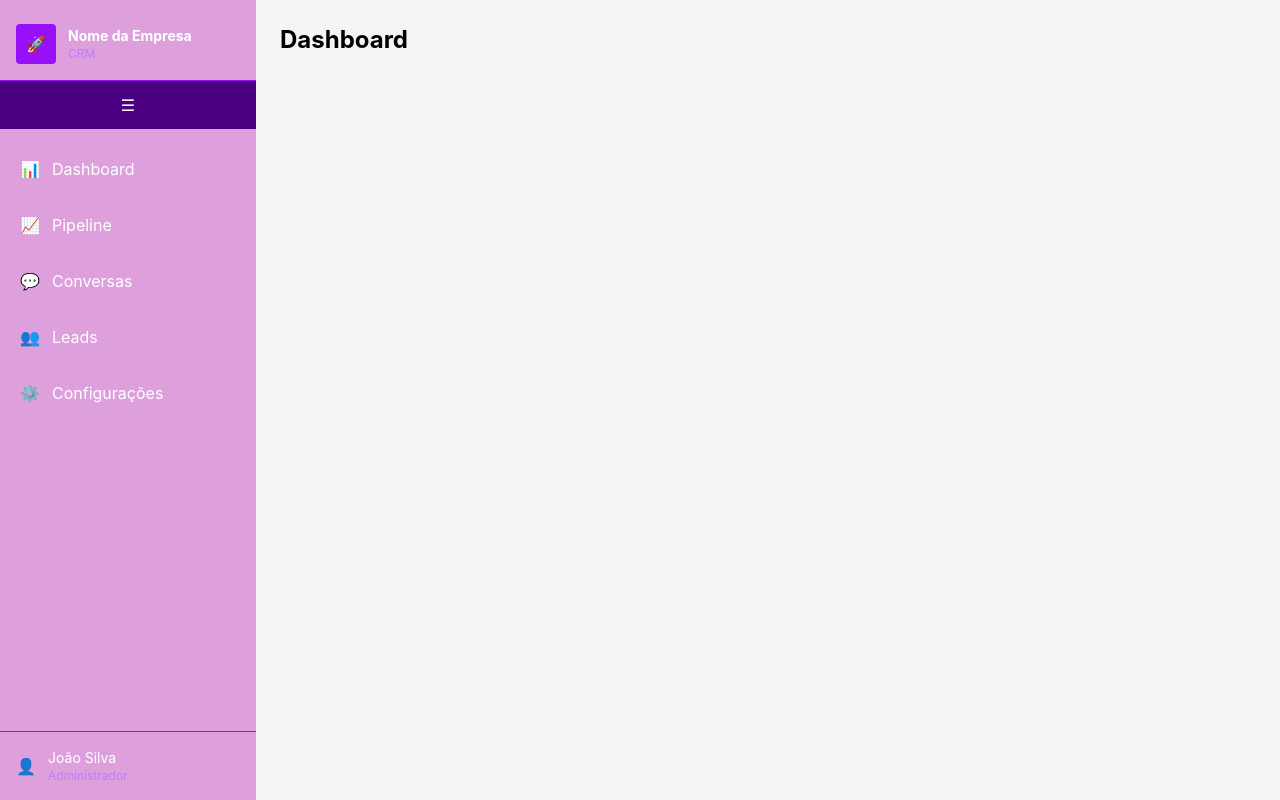
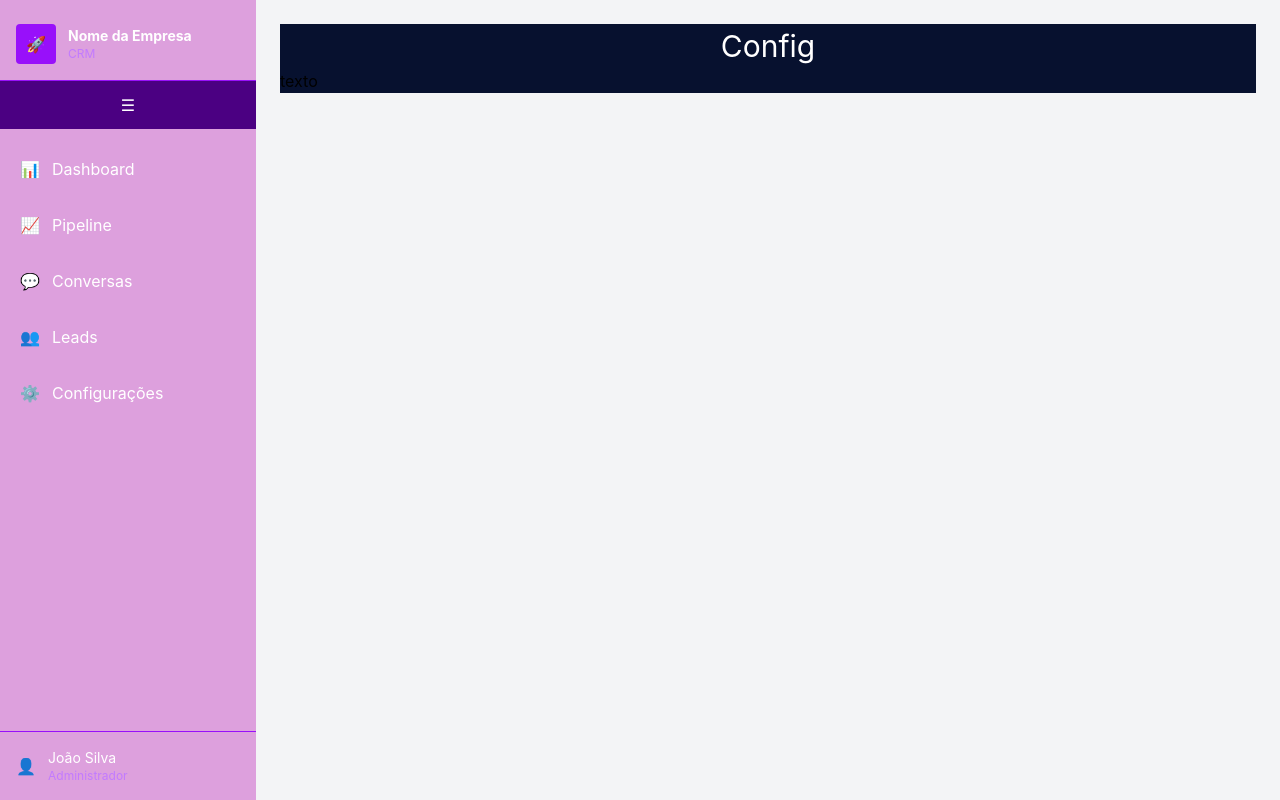
Before and after one commit to elderlira/crm_project, a Vue app: page /configuracoes in a window 1280 px wide. Built offline with nearby package versions, Linux system fonts and the light colour scheme.

Commit message:
implemented struture to create initial cards

```diff
--- a/src/layout/MainLayout.vue
+++ b/src/layout/MainLayout.vue
@@ -1,3 +1,49 @@
+<template>
+  <div class="flex h-screen overflow-hidden">
+
+    <div
+      v-if="isMobileOpen"
+      class="fixed inset-0 bg-black/50 z-20 md:hidden"
+      @click="isMobileOpen = false"
+    ></div>
+
+    <!-- Sidebar -->
+    <Sidebar
+      :collapsed="isCollapsed"
+      :mobileOpen="isMobileOpen"
+      @toggleMobile="toggleMobile"
+      class="z-30"
+    />
+
+    <div class="flex-1 flex flex-col">
+
+      <header class="h-16 bg-white border-b flex items-center justify-between px-6">
+
+        <button
+          class="hidden md:block text-gray-700"
+          @click="toggleCollapse"
+        >
+          ☰
+        </button>
+
+        <button
+          class="md:hidden text-gray-700"
+          @click="toggleMobile"
+        >
+          ☰
+        </button>
+
+        <span class="font-semibold">CRM</span>
+      </header>
+
+      <main class="flex-1 bg-gray-100 p-6 overflow-auto">
+        <router-view />
+      </main>
+
+    </div>
+  </div>
+</template>
+
 <script setup lang="ts">
 import { ref } from 'vue'
 import Sidebar from '../components/Sidebar.vue'
@@ -13,55 +59,3 @@ const toggleMobile = () => {
   isMobileOpen.value = !isMobileOpen.value
 }
 </script>
-
-<template>
-  <div class="flex h-screen overflow-hidden">
-
-    <!-- Overlay Mobile -->
-    <div
-      v-if="isMobileOpen"
-      class="fixed inset-0 bg-black/50 z-20 md:hidden"
-      @click="isMobileOpen = false"
-    ></div>
-
-    <!-- Sidebar -->
-    <Sidebar
-      :collapsed="isCollapsed"
-      :mobileOpen="isMobileOpen"
-      @toggleMobile="toggleMobile"
-      class="z-30"
-    />
-
-    <!-- Conteúdo -->
-    <div class="flex-1 flex flex-col">
-
-      <!-- Header -->
-      <header class="h-16 bg-white border-b flex items-center justify-between px-6">
-
-        <!-- Botão colapsar (desktop) -->
-        <button
-          class="hidden md:block text-gray-700"
-          @click="toggleCollapse"
-        >
-          ☰
-        </button>
-
-        <!-- Botão mobile -->
-        <button
-          class="md:hidden text-gray-700"
-          @click="toggleMobile"
-        >
-          ☰
-        </button>
-
-        <span class="font-semibold">CRM</span>
-      </header>
-
-      <!-- Área dinâmica -->
-      <main class="flex-1 bg-gray-100 p-6 overflow-auto">
-        <router-view />
-      </main>
-
-    </div>
-  </div>
-</template>
--- a/src/router/index.ts
+++ b/src/router/index.ts
@@ -4,13 +4,14 @@ import DashboardView from '../views/Dashboard.vue'
 import PipelineView from '../views/Pipeline.vue'
 import ConversasView from '../views/Conversas.vue'
 import LeadsView from '../views/Leads.vue'
+import ConfigView from '../views/Config.vue'
 
 const routes = [
   { path: '/', component: DashboardView },
   { path: '/pipeline', component: PipelineView },
   { path: '/conversas', component: ConversasView },
   { path: '/leads', component: LeadsView },
-  { path: '/configuracoes', component: DashboardView }
+  { path: '/configuracoes', component: ConfigView }
 ]
 
 export default createRouter({
--- /dev/null
+++ b/src/views/Config.vue
@@ -0,0 +1,34 @@
+<template>
+    <div class="all">
+        <div class="flex w-full">
+            <h1 class="w-full text-[30px] text-center text-white">
+                Config
+            </h1>
+        </div>
+        <div>
+            <p>texto</p>
+        </div>
+    </div>
+</template>
+
+<script lang="ts">
+import { ref } from 'vue'
+import { Icon } from '@iconify/vue';
+
+const itemCard = ref([
+    {
+        title: 'Plaug-in',
+        subtitle: 'Configurar os plug-in',
+        icon: 'icon aqui'
+
+    }
+])
+
+</script>
+
+
+<style scoped>
+    .all {
+        background-color: rgb(7, 17, 47) ;
+    }
+</style>
```
